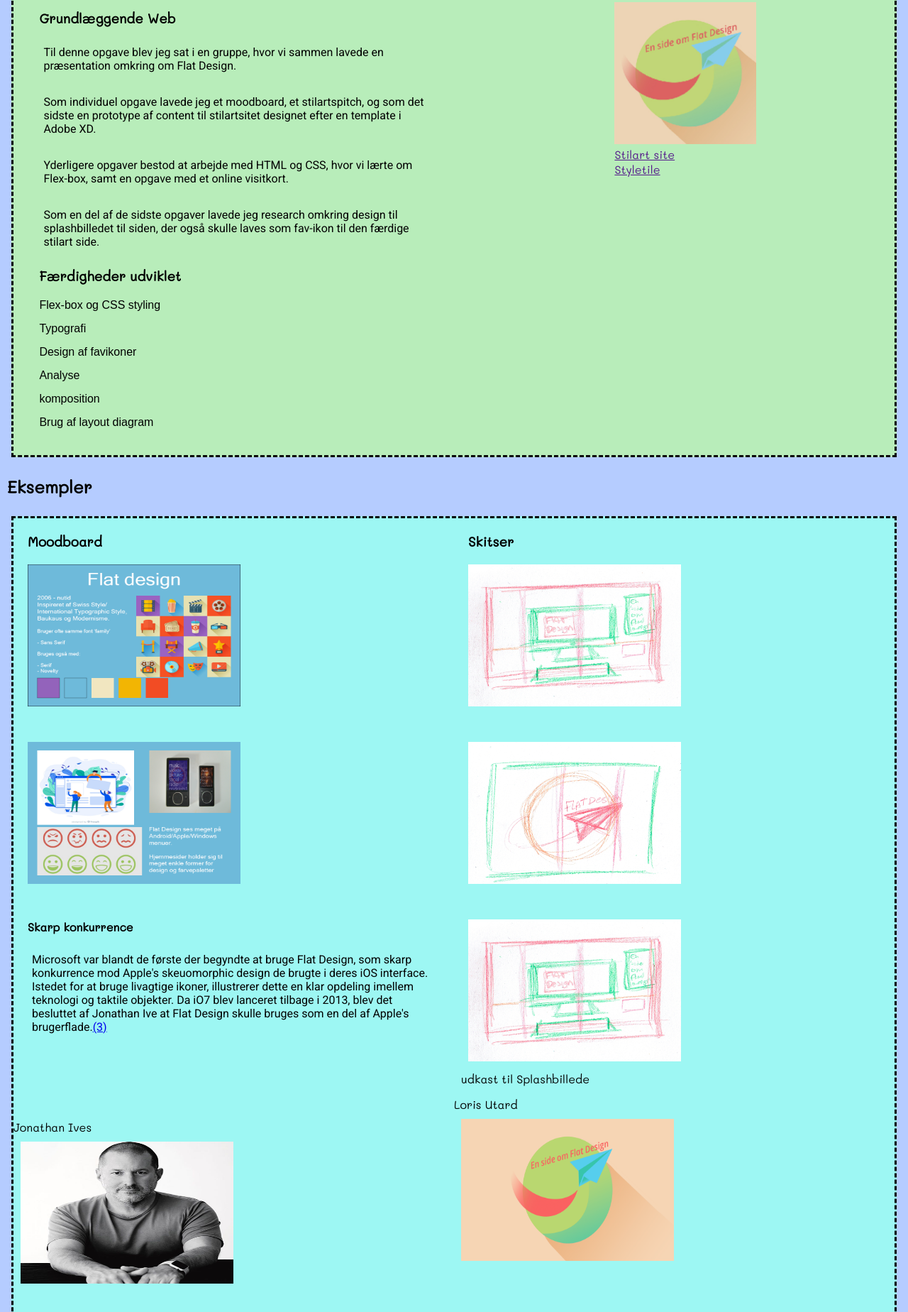
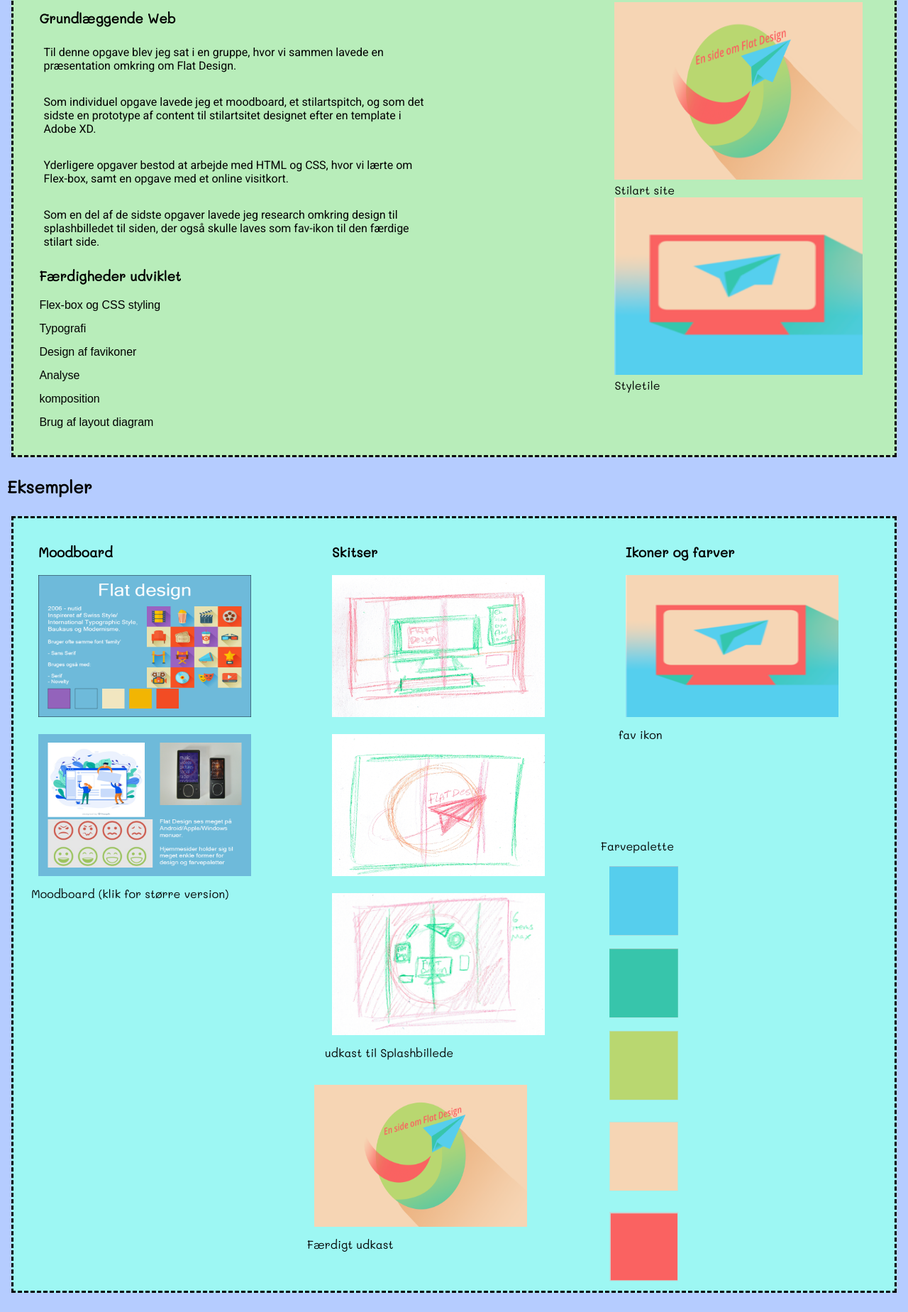
Before and after one commit to Katjsoeg/eksamen_sem1, a plain HTML site: page tema1.html in a window 1280 px wide. Shown: the part 131-1979 px from the top of the page at 71% size. Drawn offline with Linux system fonts and the light colour scheme.

Commit message:
tema1 færdig

```diff
--- a/style.css
+++ b/style.css
@@ -226,14 +226,19 @@ li img {
 }
 
 #web figure img {
-	height: 200px;
-	width: 200px;
+	height: 250px;
+	width: 350px;
 	margin-left: 200px;
 }
 
 #web figcaption {
-	text-decoration-style: none;
 	margin-left: 200px;
+
+}
+
+#web figcaption a {
+	text-decoration: none;
+	font-size: 25px;
 }
 
 #webeksempler .sectionwrapper {
@@ -254,6 +259,7 @@ li img {
 
 }
 
+
 #webeksempler figure img {
 	height: 200px;
 	width: 300px;
@@ -263,7 +269,7 @@ li img {
 #webeksempler .top {
 	flex-grow: 0;
 	flex-basis: 300px;
-	margin: 10px;
+	margin: 25px;
 
 }
 
@@ -271,11 +277,6 @@ li img {
 	flex-grow: 0;
 	flex-basis: 300px;
 
-}
-
-figure {
-	height: 250px;
-	width: 450px;
 }
 
 
--- a/tema1.html
+++ b/tema1.html
@@ -45,9 +45,12 @@
 			</div>
 			<div class="col">
 				<figure>
-					<img src="img/web.jpg" alt="stilart">
-<figcaption><a href="">Stilart site</a></figcaption>
-			<figcaption><a href="">Styletile</a></figcaption>
+					<a href="http://katjsoeg.dk/kea/01-web/04-responsive/01_04_02_responsive_site_v2/index.html"><img src="img/splashbillede_udkast.png"></a>
+					<figcaption>Stilart site</figcaption>
+				</figure>
+				<figure>
+					<a href="http://katjsoeg.dk/kea/01-web/04-responsive/01_04_02_responsive_site_v2/styletile.html"><img src="img/icon192x192.png"></a>
+					<figcaption>Styletile</figcaption>
 				</figure>
 			</div>
 		</div>
@@ -60,24 +63,18 @@
 				<div class="top">
 					<h3>Moodboard</h3>
 					<figure>
-                        <img src="img/moodboard_1.png" alt="Moodboard">
+						<a href="img/moodboard_1.png"><img src="img/moodboard_1.png" alt="Moodboard"></a>
 
 					</figure>
 					<figure>
-                        <img src="img/moodboard_2.png" alt="Moodboard">
+						<a href="img/moodboard_2.png"><img src="img/moodboard_2.png" alt="Moodboard"></a>
+						<figcaption>Moodboard (klik for større version)</figcaption>
+					</figure>
 
-                    </figure>
-                    <h4>Skarp konkurrence</h4>
-                    <p>Microsoft var blandt de første der begyndte at bruge Flat Design, som skarp konkurrence mod Apple's skeuomorphic design de brugte i deres iOS interface. Istedet for at bruge livagtige ikoner, illustrerer dette en klar opdeling imellem teknologi og taktile objekter. Da iO7 blev lanceret tilbage i 2013, blev det besluttet af Jonathan Ive at Flat Design skulle bruges som en del af Apple's brugerflade.<a href="#ekstra">(3)</a>
-                    </p>
 				</div>
 				<div class="bottom">
 					<p></p>
-                    <figure>
-                        <figcaption>Jonathan Ives</figcaption>
-                        <img src="img/jonathanive.jpg" alt="Jonathan Ives">
 
-                    </figure>
 
 				</div>
 			</div>
@@ -86,13 +83,13 @@
 				<div class="top">
 					<h3>Skitser</h3>
 					<figure>
-                    	<img src="img/idesplash1.png">
+						<a href="img/idesplash1.png"><img src="img/idesplash1.png"></a>
 					</figure>
 					<figure>
-                    	<img src="img/idesplash2.png">
+						<a href="img/idesplash2.png"><img src="img/idesplash2.png"></a>
 					</figure>
 					<figure>
-                        <img src="img/idesplash1.png" alt="splash">
+						<a href="img/idesplash3.png"><img src="img/idesplash3.png" alt="splash"></a>
 						<figcaption>udkast til Splashbillede</figcaption>
 					</figure>
 
@@ -100,8 +97,9 @@
 				<div class="bottom">
 
 					<figure>
-                        <figcaption>Loris Utard</figcaption>
-                        <img src="img/splashbillede_udkast.png" alt="Loris Utard">
+
+						<img src="img/splashbillede_udkast.png" alt="splash">
+						<figcaption>Færdigt udkast</figcaption>
 					</figure>
 				</div>
 			</div>
@@ -110,18 +108,16 @@
 				<div class="top">
 					<h3>Ikoner og farver</h3>
 					<figure>
-                        <img src="img/Malika-Favre-09-oscarDelarente.jpg" alt="Oscar De La Rente">
-                        <figcaption>Oscar De Dalerente, Spring 09</figcaption>
+						<img src="img/icon192x192.png" alt="Oscar De La Rente">
+						<figcaption>fav ikon</figcaption>
 					</figure>
-                    <h4>Dristig, minimalistisk stil</h4>
-                    <p>Malika Favre er en Fransk kunstner bosat i London. Hendes minimalistiske stil bliver ofte anset som Pop Art, men er passer sammen med Flat Design i den måde hun bruger stærke farver sammen med negative space i stedet for skygger. Hendes stærke stil har etableret hende som en af de mest eftertragtede Grafiske Designere i Storbritannien. Hendes kunder involverer bl.a. The New Yorker, Vogue, BAFTA, Penguin Books og mange andre. </p>
+
 				</div>
 				<div class="bottom">
 
-                    <figure>
-                        <figcaption>Malika Favre</figcaption>
-                        <img src="img/malikafavre.jpg" alt="Malika Favre">
-                    </figure>
+					<figcaption>Farvepalette</figcaption>
+					<img src="img/farver.PNG" alt="farvepallette">
+
 				</div>
 			</div>
 		</div>
```
Lines whose indentation alone changed are shown as unchanged.
